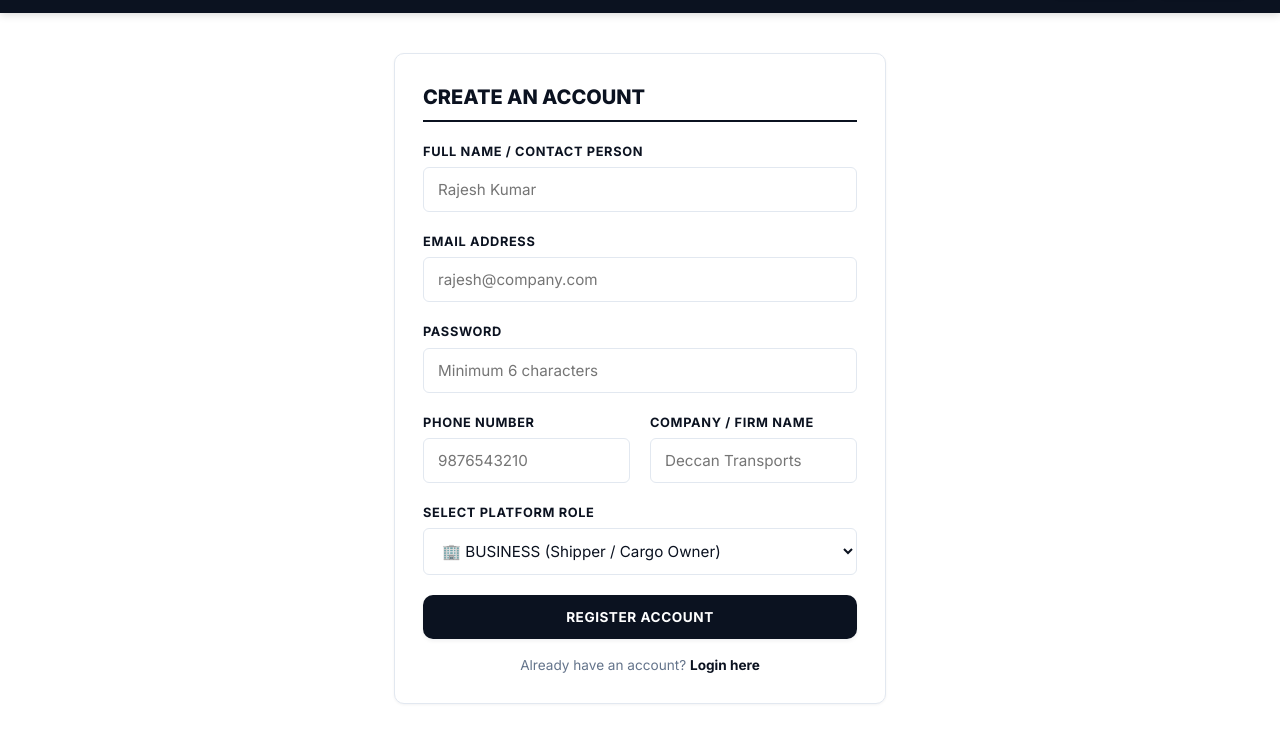
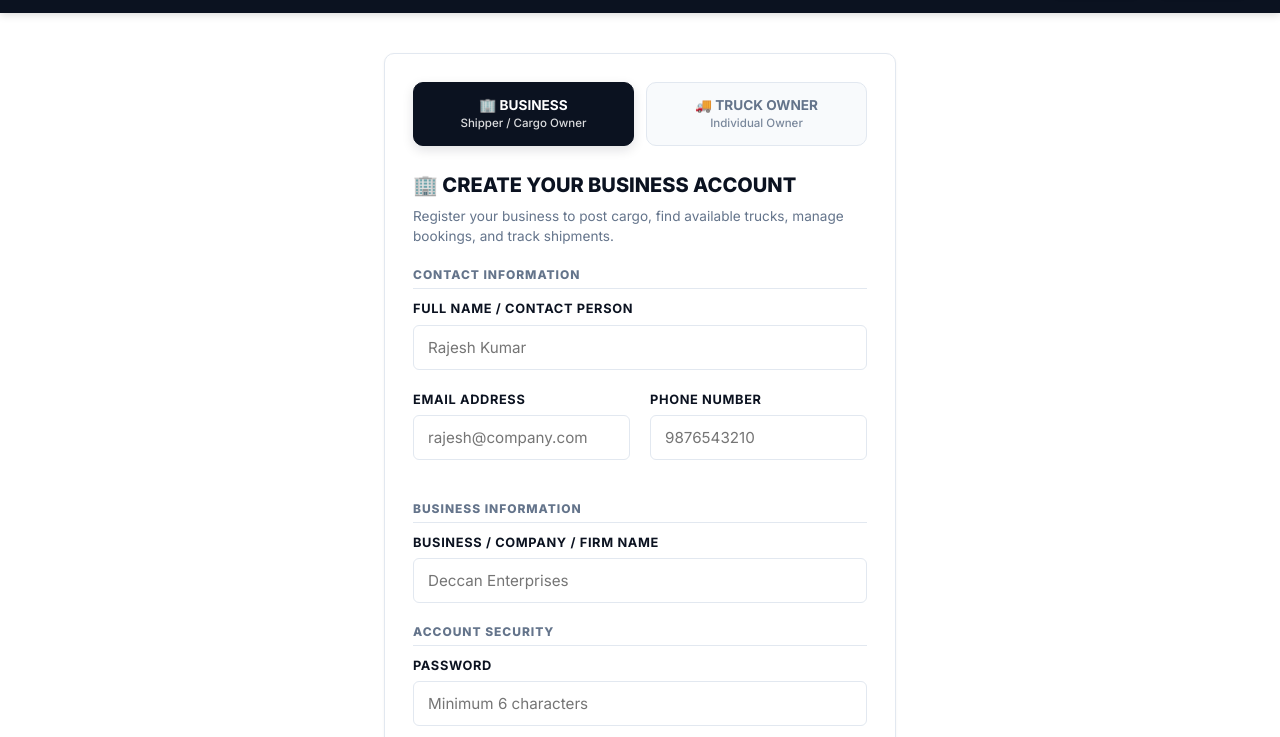
Before and after one commit to BhavyaCh18/CargoNet, a website: page frontend/pages/register.html in a window 1280 px wide. Shown: the part 63-800 px from the top of the page. Drawn offline with Linux system fonts and the light colour scheme.

Commit message:
Refine role-specific registration UI for Business and Individual Truck Owner users while preserving backend compatibility and theme

```diff
--- a/frontend/pages/register.html
+++ b/frontend/pages/register.html
@@ -6,6 +6,43 @@
   <title>Register | India Shared Transport Network</title>
   <link rel="stylesheet" href="../css/style.css">
   <link href="https://fonts.googleapis.com/css2?family=Inter:wght@400;500;600;700;800;900&display=swap" rel="stylesheet">
+  <style>
+    .role-toggle-tabs {
+      display: grid;
+      grid-template-columns: 1fr 1fr;
+      gap: 12px;
+      margin-bottom: 24px;
+    }
+    .role-tab-btn {
+      padding: 12px;
+      border-radius: 10px;
+      border: 1.5px solid var(--color-border);
+      background: var(--color-bg-light);
+      cursor: pointer;
+      text-align: center;
+      font-weight: 700;
+      font-size: 0.85rem;
+      color: var(--color-text-muted);
+      transition: all 0.2s ease;
+      user-select: none;
+    }
+    .role-tab-btn.active {
+      border-color: var(--color-dark-navy);
+      background: var(--color-dark-navy);
+      color: #FFFFFF;
+      box-shadow: 0 4px 12px rgba(11, 18, 32, 0.12);
+    }
+    .form-section-title {
+      font-size: 0.75rem;
+      font-weight: 800;
+      letter-spacing: 0.08em;
+      text-transform: uppercase;
+      color: var(--color-text-muted);
+      margin: 20px 0 10px 0;
+      border-bottom: 1px solid var(--color-border);
+      padding-bottom: 4px;
+    }
+  </style>
 </head>
 <body>
 
@@ -25,42 +62,79 @@
     </div>
   </header>
 
-  <main class="main-container" style="max-width: 540px;">
+  <main class="main-container" style="max-width: 560px;">
     <div class="card">
-      <h2 class="card-title">CREATE AN ACCOUNT</h2>
+
+      <!-- Role Selection Tabs -->
+      <div class="role-toggle-tabs">
+        <div id="tab-business" class="role-tab-btn active">
+          🏢 BUSINESS
+          <span style="display:block; font-weight:500; font-size:0.72rem; opacity:0.85;">Shipper / Cargo Owner</span>
+        </div>
+        <div id="tab-truckowner" class="role-tab-btn">
+          🚚 TRUCK OWNER
+          <span style="display:block; font-weight:500; font-size:0.72rem; opacity:0.85;">Individual Owner</span>
+        </div>
+      </div>
+
+      <div id="reg-header-block" style="margin-bottom: 20px;">
+        <h2 id="reg-title" class="card-title" style="border:none; padding-bottom:0; margin-bottom:6px;">🏢 CREATE YOUR BUSINESS ACCOUNT</h2>
+        <p id="reg-subtitle" style="font-size: 0.85rem; color: var(--color-text-muted);">
+          Register your business to post cargo, find available trucks, manage bookings, and track shipments.
+        </p>
+      </div>
+
       <form id="register-form">
+        <!-- Contact / Personal Information -->
+        <div class="form-section-title" id="section-contact-title">CONTACT INFORMATION</div>
+
         <div class="form-group">
-          <label class="form-label" for="name">FULL NAME / CONTACT PERSON</label>
+          <label class="form-label" for="name" id="name-label">FULL NAME / CONTACT PERSON</label>
           <input type="text" id="name" class="form-control" placeholder="Rajesh Kumar" required>
         </div>
-        <div class="form-group">
-          <label class="form-label" for="email">EMAIL ADDRESS</label>
-          <input type="email" id="email" class="form-control" placeholder="rajesh@company.com" required>
+
+        <div class="form-row">
+          <div class="form-group">
+            <label class="form-label" for="email">EMAIL ADDRESS</label>
+            <input type="email" id="email" class="form-control" placeholder="rajesh@company.com" required>
+          </div>
+          <div class="form-group">
+            <label class="form-label" for="phone">PHONE NUMBER</label>
+            <input type="tel" id="phone" class="form-control" placeholder="9876543210" required>
+          </div>
         </div>
+
+        <!-- Business Information (Visible for Business, Hidden for Individual Truck Owner) -->
+        <div id="company-name-group">
+          <div class="form-section-title">BUSINESS INFORMATION</div>
+          <div class="form-group">
+            <label class="form-label" for="companyName">BUSINESS / COMPANY / FIRM NAME</label>
+            <input type="text" id="companyName" class="form-control" placeholder="Deccan Enterprises">
+          </div>
+        </div>
+
+        <!-- Security Section -->
+        <div class="form-section-title">ACCOUNT SECURITY</div>
         <div class="form-group">
           <label class="form-label" for="password">PASSWORD</label>
           <input type="password" id="password" class="form-control" placeholder="Minimum 6 characters" required>
         </div>
-        <div class="form-row">
-          <div class="form-group">
-            <label class="form-label" for="phone">PHONE NUMBER</label>
-            <input type="tel" id="phone" class="form-control" placeholder="9876543210" required>
-          </div>
-          <div class="form-group">
-            <label class="form-label" for="companyName">COMPANY / FIRM NAME</label>
-            <input type="text" id="companyName" class="form-control" placeholder="Deccan Transports" required>
-          </div>
-        </div>
-        <div class="form-group">
+
+        <!-- Role Select (Preserved ID & Backend Values) -->
+        <div class="form-group" style="margin-top: 16px;">
           <label class="form-label" for="role">SELECT PLATFORM ROLE</label>
           <select id="role" class="form-control" required>
-            <option value="BUSINESS">🏢 BUSINESS (Shipper / Cargo Owner)</option>
-            <option value="TRUCK_OWNER">🚛 TRUCK OWNER (Fleet Operator / Transporter)</option>
+            <option value="BUSINESS">🏢 BUSINESS — Shipper / Cargo Owner</option>
+            <option value="TRUCK_OWNER">🚚 TRUCK OWNER — Individual Truck Owner</option>
           </select>
         </div>
-        <button type="submit" class="btn btn-solid-dark btn-block">REGISTER ACCOUNT</button>
+
+        <button type="submit" id="submit-btn" class="btn btn-solid-dark btn-block btn-lg" style="margin-top:24px;">
+          CREATE BUSINESS ACCOUNT →
+        </button>
       </form>
-      <p style="text-align: center; margin-top: 16px; font-size: 0.85rem; color: var(--color-text-muted);">
+
+      <p style="text-align: center; margin-top: 20px; font-size: 0.85rem; color: var(--color-text-muted);">
         Already have an account? <a href="login.html" style="font-weight: 700; color: var(--color-dark-navy);">Login here</a>
       </p>
     </div>
@@ -69,12 +143,54 @@
   <script type="module">
     import { API } from '../js/api.js';
 
+    const roleSelect = document.getElementById('role');
+    const tabBusiness = document.getElementById('tab-business');
+    const tabTruckOwner = document.getElementById('tab-truckowner');
+    const regTitle = document.getElementById('reg-title');
+    const regSubtitle = document.getElementById('reg-subtitle');
+    const sectionContactTitle = document.getElementById('section-contact-title');
+    const nameLabel = document.getElementById('name-label');
+    const companyGroup = document.getElementById('company-name-group');
+    const companyInput = document.getElementById('companyName');
+    const submitBtn = document.getElementById('submit-btn');
+
+    function updateRoleUI(role) {
+      if (role === 'TRUCK_OWNER' || role === 'TRANSPORTER') {
+        roleSelect.value = 'TRUCK_OWNER';
+        tabBusiness.classList.remove('active');
+        tabTruckOwner.classList.add('active');
+        regTitle.innerText = '🚚 JOIN AS A TRUCK OWNER';
+        regSubtitle.innerText = 'Create your account, register your truck, find available cargo, and access return load opportunities.';
+        sectionContactTitle.innerText = 'PERSONAL INFORMATION';
+        nameLabel.innerText = 'FULL NAME';
+        companyGroup.style.display = 'none';
+        if (companyInput) companyInput.removeAttribute('required');
+        submitBtn.innerText = 'CREATE TRUCK OWNER ACCOUNT →';
+      } else {
+        roleSelect.value = 'BUSINESS';
+        tabTruckOwner.classList.remove('active');
+        tabBusiness.classList.add('active');
+        regTitle.innerText = '🏢 CREATE YOUR BUSINESS ACCOUNT';
+        regSubtitle.innerText = 'Register your business to post cargo, find available trucks, manage bookings, and track shipments.';
+        sectionContactTitle.innerText = 'CONTACT INFORMATION';
+        nameLabel.innerText = 'FULL NAME / CONTACT PERSON';
+        companyGroup.style.display = 'block';
+        if (companyInput) companyInput.setAttribute('required', 'true');
+        submitBtn.innerText = 'CREATE BUSINESS ACCOUNT →';
+      }
+    }
+
+    tabBusiness.addEventListener('click', () => updateRoleUI('BUSINESS'));
+    tabTruckOwner.addEventListener('click', () => updateRoleUI('TRUCK_OWNER'));
+    roleSelect.addEventListener('change', (e) => updateRoleUI(e.target.value));
+
+    // Handle URL parameters
     const params = new URLSearchParams(window.location.search);
     const roleParam = params.get('role');
     if (roleParam === 'TRANSPORTER' || roleParam === 'TRUCK_OWNER') {
-      document.getElementById('role').value = 'TRUCK_OWNER';
-    } else if (roleParam === 'SHIPPER' || roleParam === 'BUSINESS') {
-      document.getElementById('role').value = 'BUSINESS';
+      updateRoleUI('TRUCK_OWNER');
+    } else {
+      updateRoleUI('BUSINESS');
     }
 
     document.getElementById('register-form').addEventListener('submit', async (e) => {
@@ -83,8 +199,12 @@
       const email = document.getElementById('email').value;
       const password = document.getElementById('password').value;
       const phone = document.getElementById('phone').value;
-      const companyName = document.getElementById('companyName').value;
       const role = document.getElementById('role').value;
+
+      let companyName = companyInput ? companyInput.value.trim() : '';
+      if (!companyName) {
+        companyName = name || 'Individual Truck Owner';
+      }
 
       try {
         const res = await API.post('/auth/register', { name, email, password, phone, companyName, role });
```
